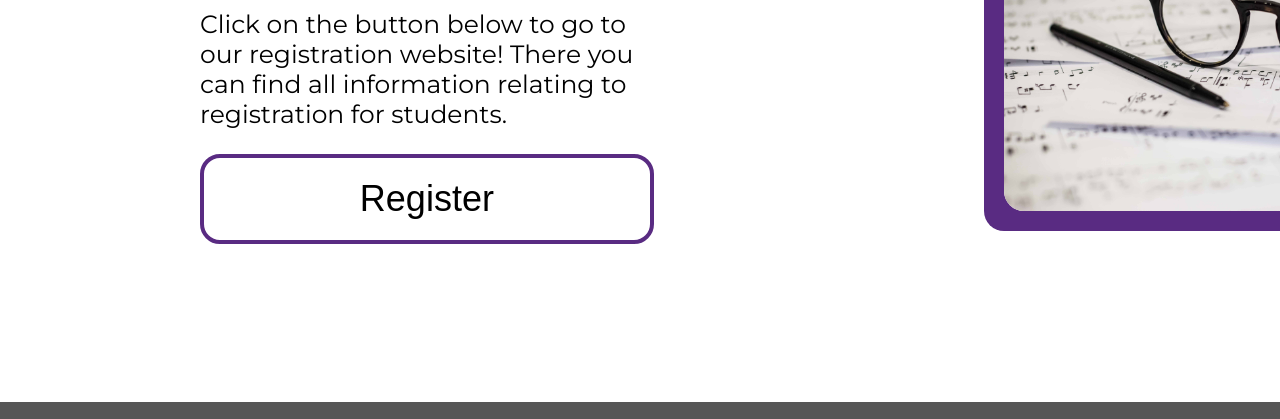
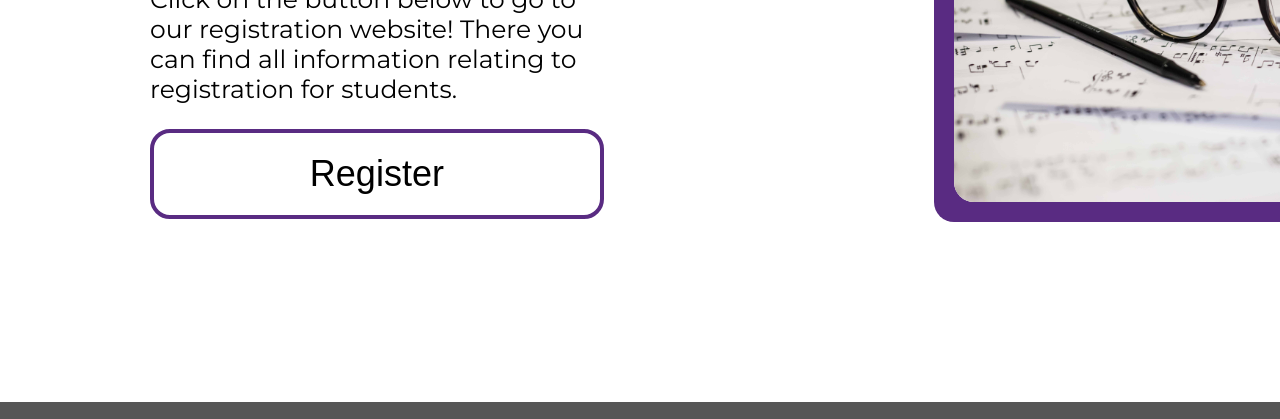
Before and after one commit to zachterrell57/StringFlingWebsite, a plain HTML site: page register/index.html in a window 1280 px wide. Shown: the part 404-823 px from the top of the page. Drawn offline with Linux system fonts and the light colour scheme; files whose address does not match are found by name.

Commit message:
register adjustments

```diff
--- a/styles/_register.scss
+++ b/styles/_register.scss
@@ -6,7 +6,7 @@
   .glasses-img {
     flex: 1 1 40rem;
     transform: translateX(15rem);
-    height: 70%;
+    padding-bottom: 5rem;
   }
   img {
     width: 100%;
@@ -15,7 +15,9 @@
   }
   .register-text {
     flex: 1 1 40rem;
-    padding: 0rem 20rem;
+    padding-right: 20rem;
+    padding-left: 15rem;
+    padding-bottom: 5rem;
 
     @include flex(space-between, left, column);
 
```
Also changed, not shown: styles/style.css, 1 other file.
